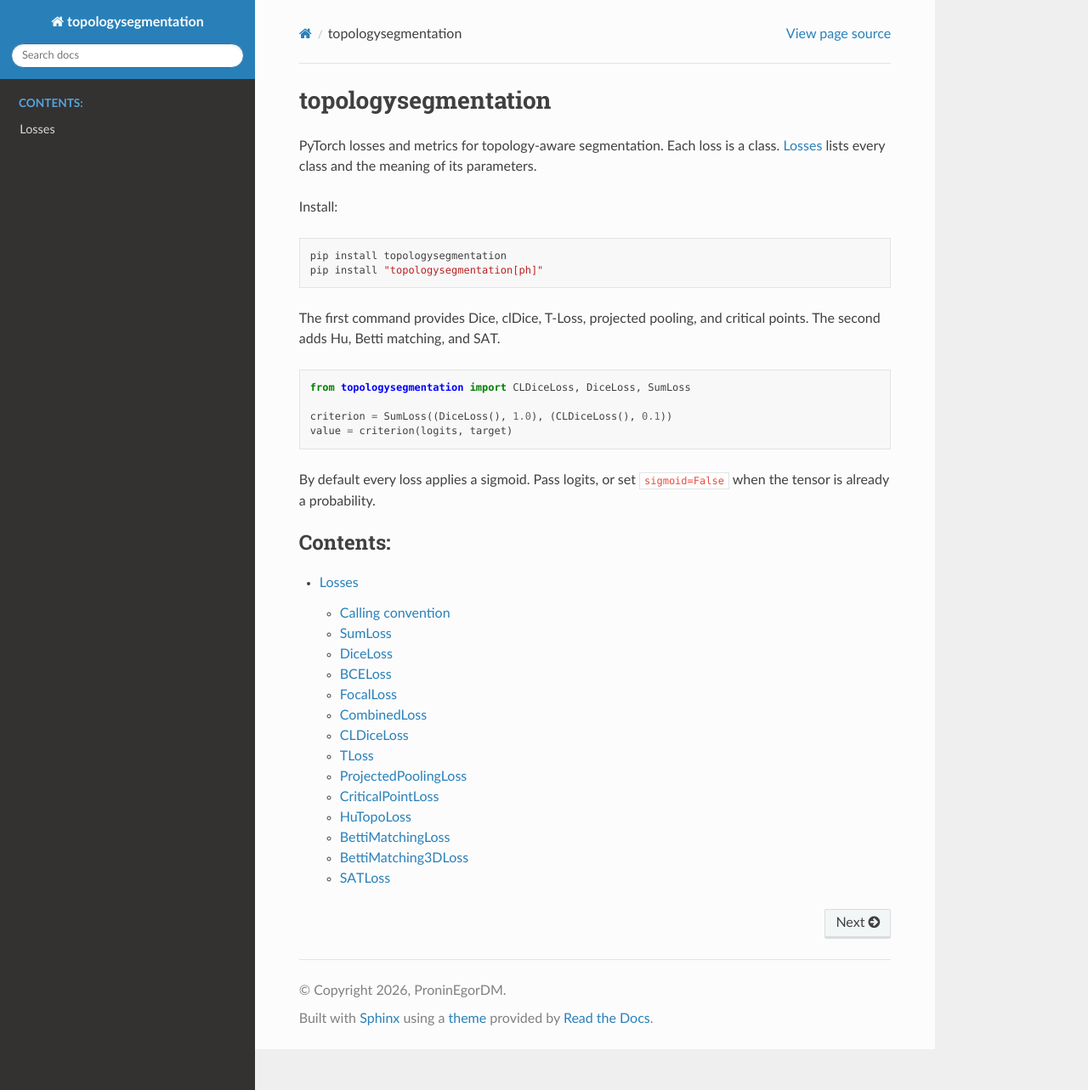
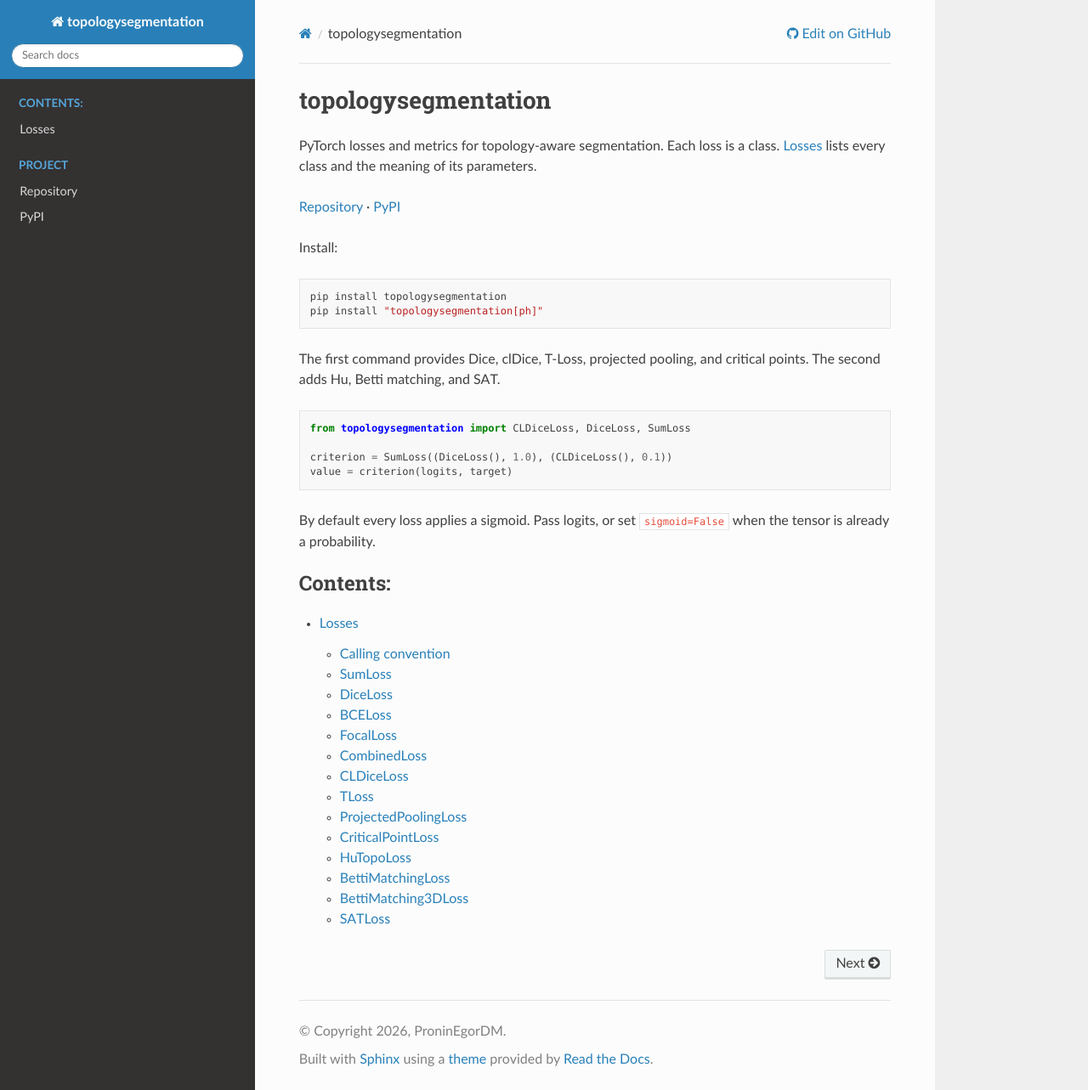
Before and after one commit to ProninEgorDm/TopologyLosses, a Sphinx documentation site: the page built from docs/source/index.rst, in a window 1280 px wide and 1283 px high. Shown: the whole window at 85% size. Built offline with Sphinx 7.4.7 and the Read the Docs theme 3.1.0, drawn with Linux system fonts in a browser that asks for light colours.

Commit message:
DocsLink

```diff
--- /dev/null
+++ b/docs/source/_templates/layout.html
@@ -0,0 +1,9 @@
+{% extends "!layout.html" %}
+{% block menu %}
+{{ super() }}
+<p class="caption"><span class="caption-text">Project</span></p>
+<ul>
+  <li class="toctree-l1"><a class="reference external" href="https://github.com/ProninEgorDm/TopologyLosses">Repository</a></li>
+  <li class="toctree-l1"><a class="reference external" href="https://pypi.org/project/topologysegmentation">PyPI</a></li>
+</ul>
+{% endblock %}
--- a/docs/source/conf.py
+++ b/docs/source/conf.py
@@ -26,3 +26,10 @@ exclude_patterns = []
 
 html_theme = 'sphinx_rtd_theme'
 html_static_path = ['_static']
+html_context = {
+    "display_github": True,
+    "github_user": "ProninEgorDm",
+    "github_repo": "TopologyLosses",
+    "github_version": "main",
+    "conf_py_path": "/docs/source/",
+}
--- a/docs/source/index.rst
+++ b/docs/source/index.rst
@@ -3,6 +3,9 @@ topologysegmentation
 
 PyTorch losses and metrics for topology-aware segmentation. Each loss is a
 class. :doc:`losses` lists every class and the meaning of its parameters.
+
+`Repository <https://github.com/ProninEgorDm/TopologyLosses>`_ ·
+`PyPI <https://pypi.org/project/topologysegmentation>`_
 
 Install::
 
```
